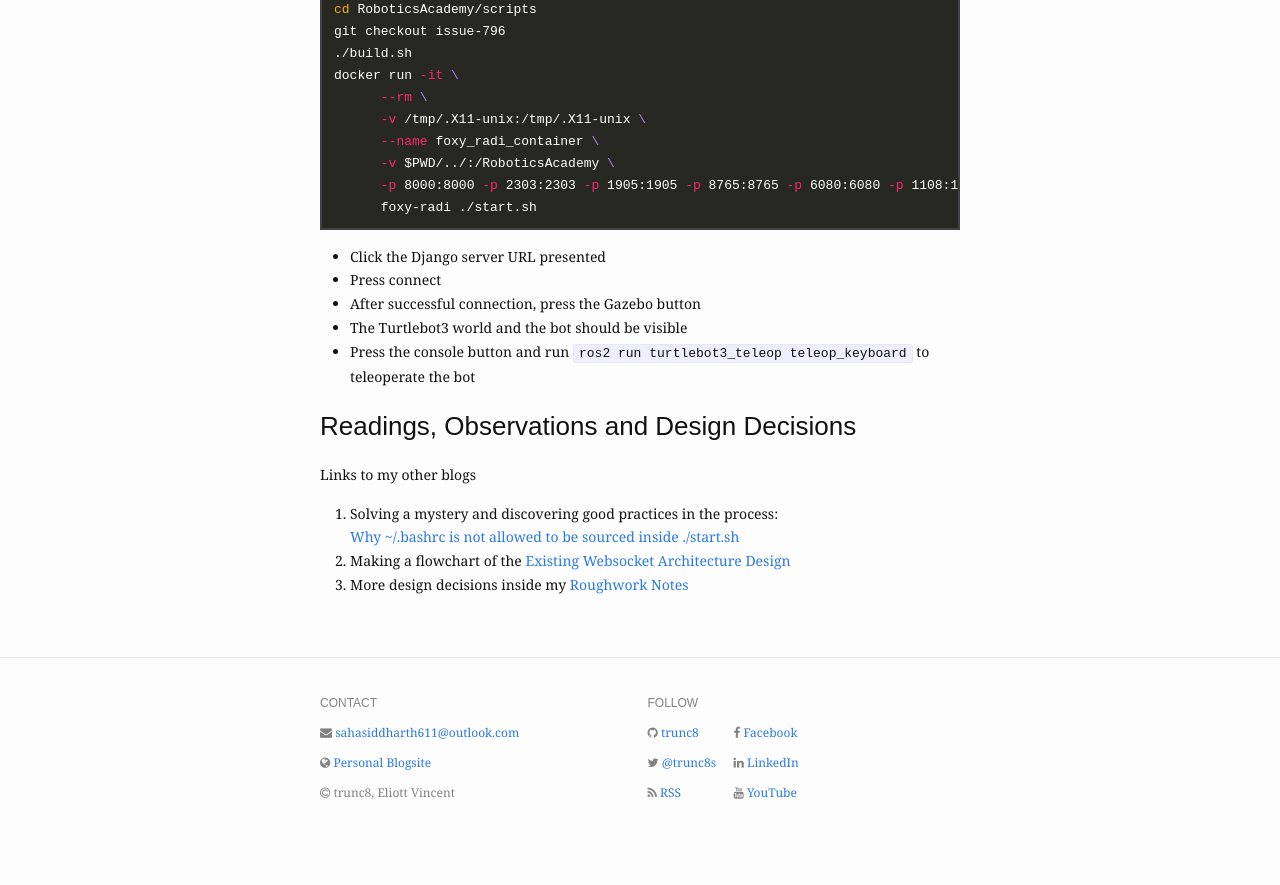
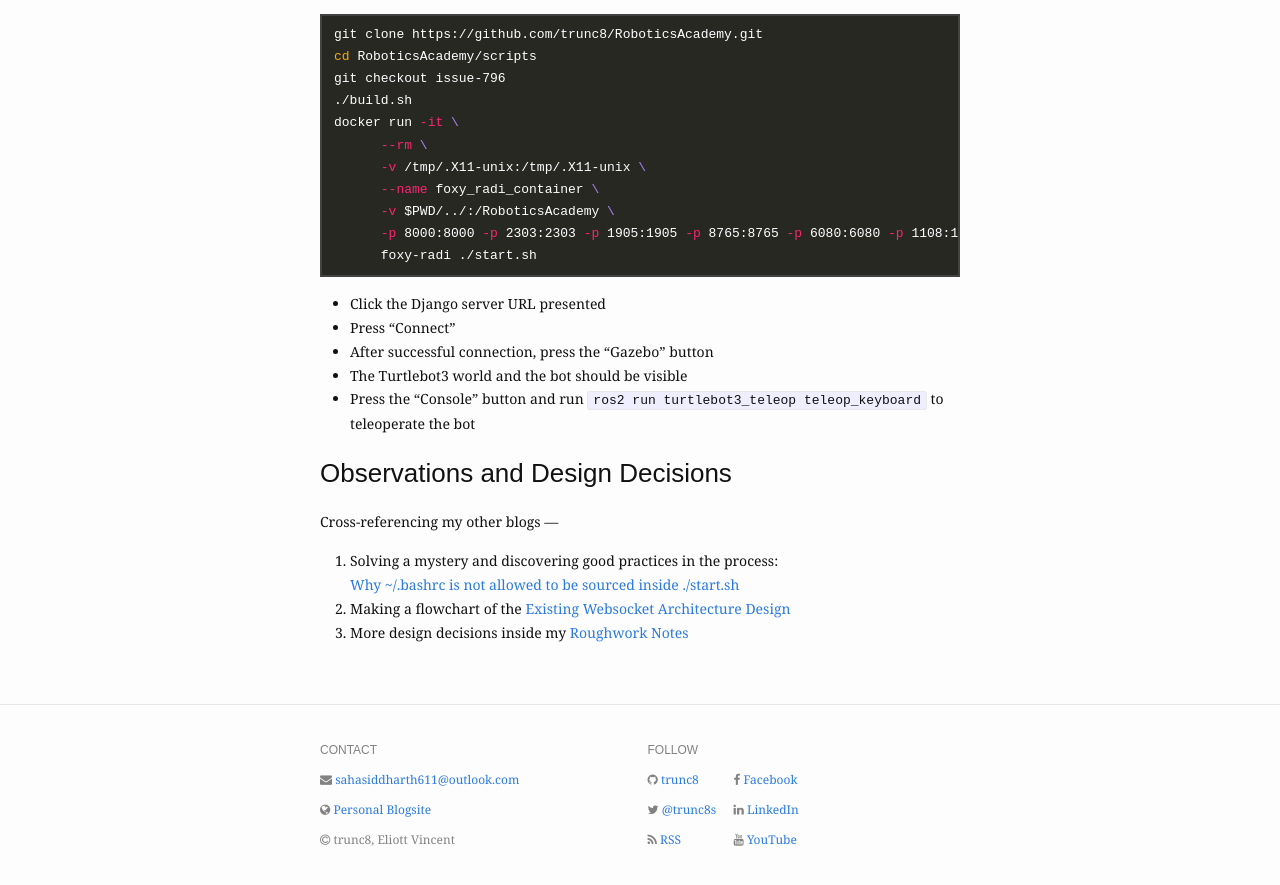
Before and after one commit to TheRoboticsClub/gsoc2021-Siddharth_Saha, a Jekyll site: the page built from docs/_posts/milestones/2021-06-23-week-4.md, in a window 1280 px wide and 900 px high, scrolled down 2297 px. Shown: the top 885 px of the window. Built offline with Jekyll 4.4.1, drawn with Linux system fonts in a browser that asks for light colours; nearby versions of some CDN libraries; before the commit the page ends 3150 px from its top, so only the background shows below that.

Commit message:
Minor reformatting of week 4,5,6 blogs

````diff
--- a/docs/_posts/milestones/2021-06-23-week-4.md
+++ b/docs/_posts/milestones/2021-06-23-week-4.md
@@ -44,9 +46,8 @@
 (The missing blue scan lines occasionally appear and sometimes don't in a new run. Mysterious at the moment. Hope to find some inroads to solve it)
 <br />
 
-### Steps to replicate
+#### Steps to replicate
 Pushed the changes!!
-
 The Foxy RADI demo is ready
 
 ```sh
@@ -63,13 +64,13 @@
       foxy-radi ./start.sh
 ```
 - Click the Django server URL presented
-- Press connect
-- After successful connection, press the Gazebo button
+- Press "Connect"
+- After successful connection, press the "Gazebo" button
 - The Turtlebot3 world and the bot should be visible
-- Press the console button and run `ros2 run turtlebot3_teleop teleop_keyboard` to teleoperate the bot
+- Press the "Console" button and run `ros2 run turtlebot3_teleop teleop_keyboard` to teleoperate the bot
 
-### Readings, Observations and Design Decisions
-Links to my other blogs
+### Observations and Design Decisions
+Cross-referencing my other blogs ---
 1. Solving a mystery and discovering good practices in the process:
 [Why ~/.bashrc is not allowed to be sourced inside ./start.sh][]
 1. Making a flowchart of the [Existing Websocket Architecture Design][]
````
Also changed, not shown: other parts of docs/_posts/milestones/2021-06-23-week-4.md (+4 -2 lines), docs/_posts/milestones/2021-06-30-week-5.md (+1 -1 lines), docs/_posts/milestones/2021-07-07-week-6.md (+11 -9 lines).
